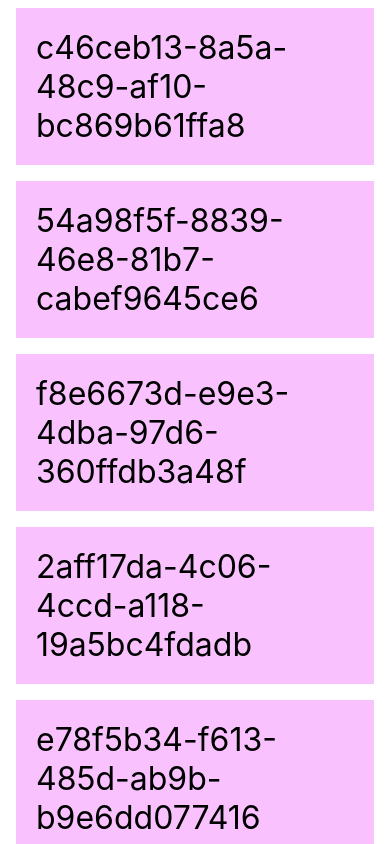
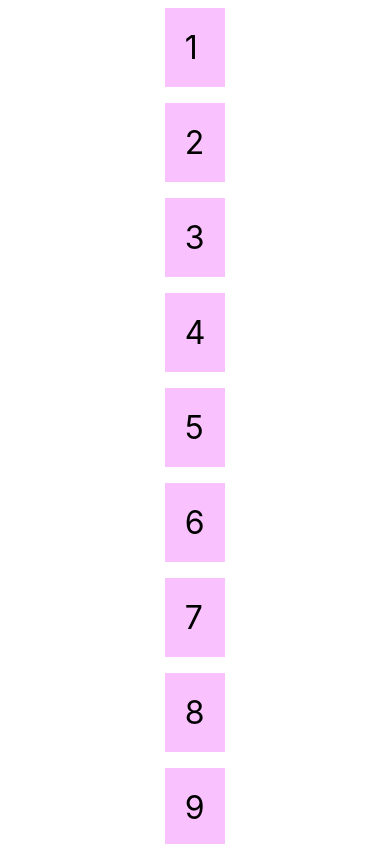
Before and after one commit to Geovanny-Burgos-Retana/SinpeMovilReactNativeExpo, a React Native app: screen / in a window 390 px wide. Built offline with nearby package versions, Linux system fonts and the light colour scheme.

Commit message:
Reconocer final y adjuntar nuevos elementos

```diff
--- a/components/Movements.js
+++ b/components/Movements.js
@@ -1,79 +1,35 @@
-import { StyleSheet, FlatList, View, StatusBar, SafeAreaView, Text } from "react-native";
+import { StyleSheet, FlatList, View, StatusBar, SafeAreaView, Text, Animated } from "react-native";
 import Movement from "./Movement";
 import { useState } from "react";
+import uuid from 'react-native-uuid';
 
 var DATA = [
     {
-        createdAt: 1666069021000,
-        amount: 9000,
-        id: "c46ceb13-8a5a-48c9-af10-bc869b61ffa8",
-        phoneTwo: "+506 6765-4322",
-        phone: "+506 6765-4321",
-        contact: "Gonzalo Zanabria"
+        id: "1"
     },
     {
-        createdAt: 1666061131000,
-        amount: 2000,
-        id: "54a98f5f-8839-46e8-81b7-cabef9645ce6",
-        phoneTwo: "+506 6765-4322",
-        phone: "+506 6765-4321",
-        contact: "Gonzalo Zanabria"
+        id: "2"
     },
     {
-        createdAt: 1666058438000,
-        amount: 2000,
-        id: "f8e6673d-e9e3-4dba-97d6-360ffdb3a48f",
-        phoneTwo: "+506 6765-4322",
-        phone: "+506 6765-4321",
-        contact: "Gonzalo Zanabria"
+        id: "3"
     },
     {
-        createdAt: 1666058433000,
-        amount: 4000,
-        id: "2aff17da-4c06-4ccd-a118-19a5bc4fdadb",
-        phoneTwo: "+506 6765-4322",
-        phone: "+506 6765-4321",
-        contact: "Gonzalo Zanabria"
+        id: "4"
     },
     {
-        createdAt: 1666058425000,
-        amount: 5000,
-        id: "e78f5b34-f613-485d-ab9b-b9e6dd077416",
-        phoneTwo: "+506 6765-4322",
-        phone: "+506 6765-4321",
-        contact: "Gonzalo Zanabria"
+        id: "5"
     },
     {
-        createdAt: 1666058421000,
-        amount: 1000,
-        id: "ed18020c-378b-4b6a-b5fc-04f9bce13b3b",
-        phoneTwo: "+506 6765-4322",
-        phone: "+506 6765-4321",
-        contact: "Gonzalo Zanabria"
+        id: "6"
     },
     {
-        createdAt: 1666057780000,
-        amount: 7000,
-        id: "682c42a1-62ed-4e65-8b34-4fc114873577",
-        phoneTwo: "+506 6765-4322",
-        phone: "+506 6765-4321",
-        contact: "Gonzalo Zanabria"
+        id: "7"
     },
     {
-        createdAt: 1666057463000,
-        amount: 3000,
-        id: "9b0e8f01-c5e7-45c7-b98d-ca62044cf5d2",
-        phoneTwo: "+506 6765-4322",
-        phone: "+506 6765-4321",
-        contact: "Gonzalo Zanabria"
+        id: "8"
     },
     {
-        createdAt: 1666057463000,
-        amount: 3000,
-        id: "9b0e8f01-c5e7-45c7-b98d-ca62044cf5d3",
-        phoneTwo: "+506 6765-4322",
-        phone: "+506 6765-4321",
-        contact: "Gonzalo Zanabria"
+        id: "9"
     }
 ];
 
@@ -84,18 +40,57 @@ const Item = ({ title }) => (
 );
 
 export default function Movements() {
-    const [titleText, setTitleText] = useState("Movement List");
+
+    const [movements, setMovements] = useState(DATA);
+
+    const fetchData = () => {
+        getMoreMovements();
+    };
+
+    const onRefresh = () => {
+        fetchData();
+    };
 
     const renderItem = ({ item }) => (
         <Item title={item.id} />
     );
 
+    const handleScroll = (event) => {
+        console.log(event.nativeEvent.contentOffset.y);
+    };
+
+    const isCloseToBottom = ({layoutMeasurement, contentOffset, contentSize}) => {
+        const paddingToBottom = 20;
+        return layoutMeasurement.height + contentOffset.y >=
+            contentSize.height - paddingToBottom;
+    };
+
+    const getMoreMovements = () => {
+        var idNew = uuid.v4();
+        console.log(idNew);
+        for (let i = 0; i < 5; i++) {
+            var newMovement = {
+                id: idNew
+            };
+            movements.push(newMovement);
+        }
+        console.log("Obtener más movimientos!");
+        console.log(JSON.stringify(movements, null, 2));
+        console.log(movements.length);
+    };
+
     return (
         <SafeAreaView style={styles.container}>
             <FlatList nestedScrollEnabled
-                data={DATA}
+                data={movements}
+                extraData={movements}
                 renderItem={renderItem}
-                keyExtractor={item => item.id}
+                progressViewOffset={100}
+                onScroll={({nativeEvent}) => {
+                    if (isCloseToBottom(nativeEvent)) {
+                        onRefresh();
+                    }
+                }}
             />
         </SafeAreaView>
     );
--- a/package.json
+++ b/package.json
@@ -12,7 +12,8 @@
     "expo": "~46.0.13",
     "expo-status-bar": "~1.4.0",
     "react": "18.0.0",
-    "react-native": "0.69.6"
+    "react-native": "0.69.6",
+    "react-native-uuid": "^2.0.1"
   },
   "devDependencies": {
     "@babel/core": "^7.12.9"
```
Also changed, not shown: 1 other file (tests, documents, lock files or other folders).
